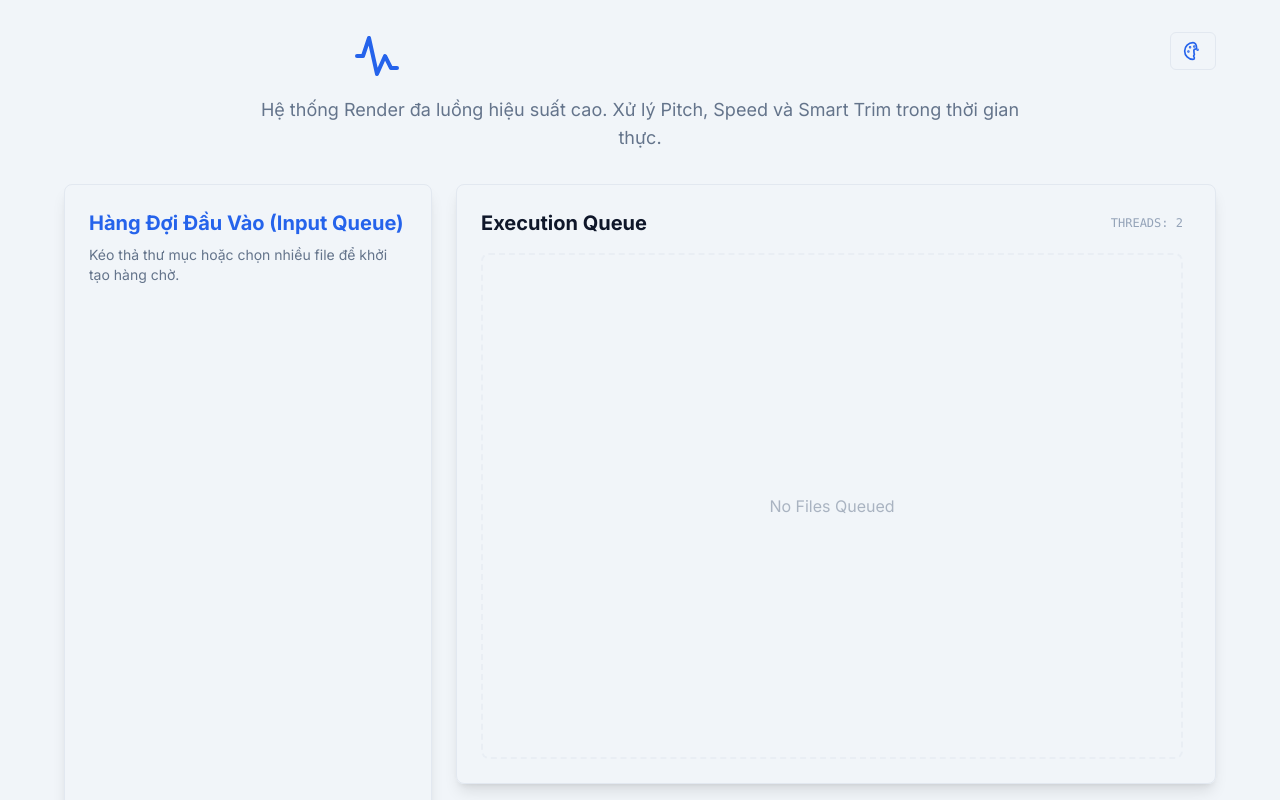
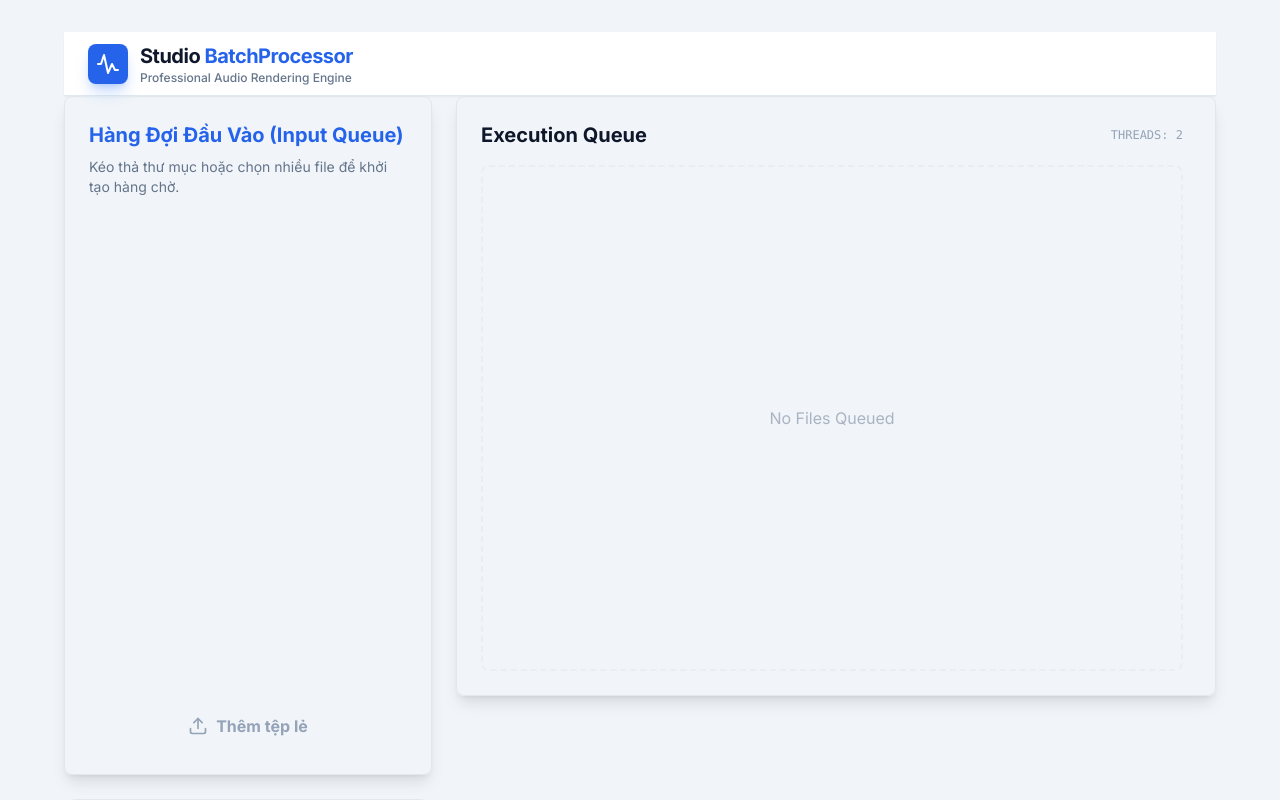
Before and after one commit to vl0526/Test, a React (Vite) app: page / in a window 1280 px wide. Shown: the top 800 px of the page. Built offline with nearby package versions, Linux system fonts and the light colour scheme.

Commit message:
Update Header.tsx

```diff
--- a/components/Header.tsx
+++ b/components/Header.tsx
@@ -1,26 +1,18 @@
 import React from 'react';
 import { WaveformIcon } from './Icons';
-import { t } from '../localization/vi';
-import { ThemeSwitcher } from './ThemeSwitcher';
 
-interface HeaderProps {
-    theme: string;
-    setTheme: (theme: string) => void;
-}
-
-export const Header: React.FC<HeaderProps> = ({ theme, setTheme }) => (
-    <header className="text-center mb-8 relative">
-        <div className="absolute top-0 right-0">
-            <ThemeSwitcher theme={theme} setTheme={setTheme} />
+export const Header: React.FC = () => (
+    <header className="flex h-16 items-center flex-shrink-0 px-6 bg-[var(--bg-panel)] border-b border-[var(--border-color)] shadow-sm z-20">
+        <div className="flex items-center gap-3">
+            <div className="bg-[var(--accent-color)] p-2 rounded-lg text-white shadow-lg shadow-blue-500/30">
+                <WaveformIcon className="h-6 w-6" />
+            </div>
+            <div>
+                <h1 className="text-xl font-bold tracking-tight text-[var(--text-primary)]">
+                    Studio <span className="text-[var(--accent-color)]">BatchProcessor</span>
+                </h1>
+                <p className="text-xs text-[var(--text-secondary)] font-medium">Professional Audio Rendering Engine</p>
+            </div>
         </div>
-        <div className="flex items-center justify-center gap-4 mb-4">
-            <WaveformIcon className="h-12 w-12 text-[var(--accent-color)]" />
-            <h1 className="text-4xl sm:text-5xl font-extrabold text-transparent bg-clip-text bg-gradient-to-r from-[var(--accent-gradient-from)] to-[var(--accent-gradient-to)]">
-                {t.header.title}
-            </h1>
-        </div>
-        <p className="max-w-3xl mx-auto text-lg text-[var(--text-secondary)]">
-            {t.header.description}
-        </p>
     </header>
 );
```
